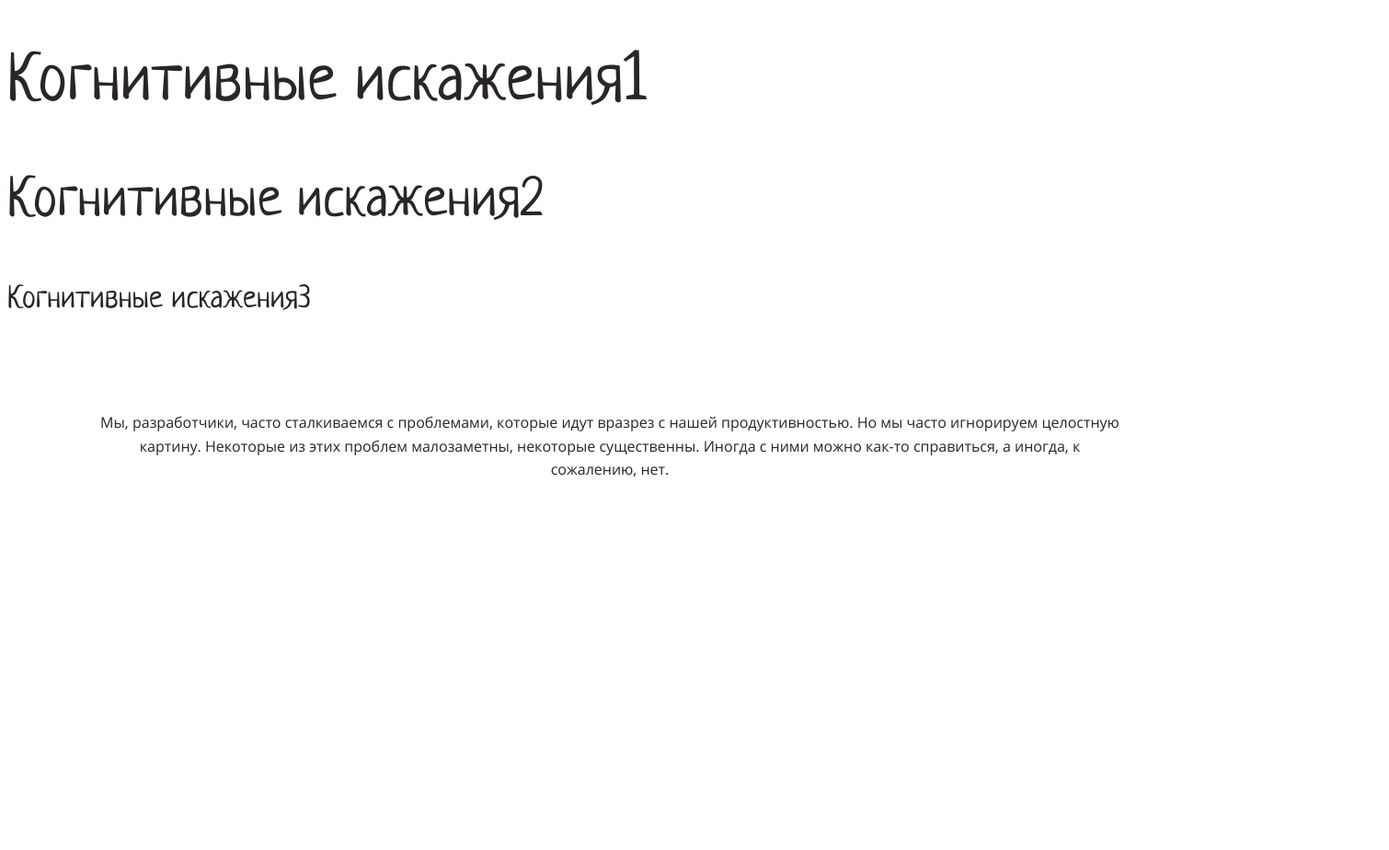
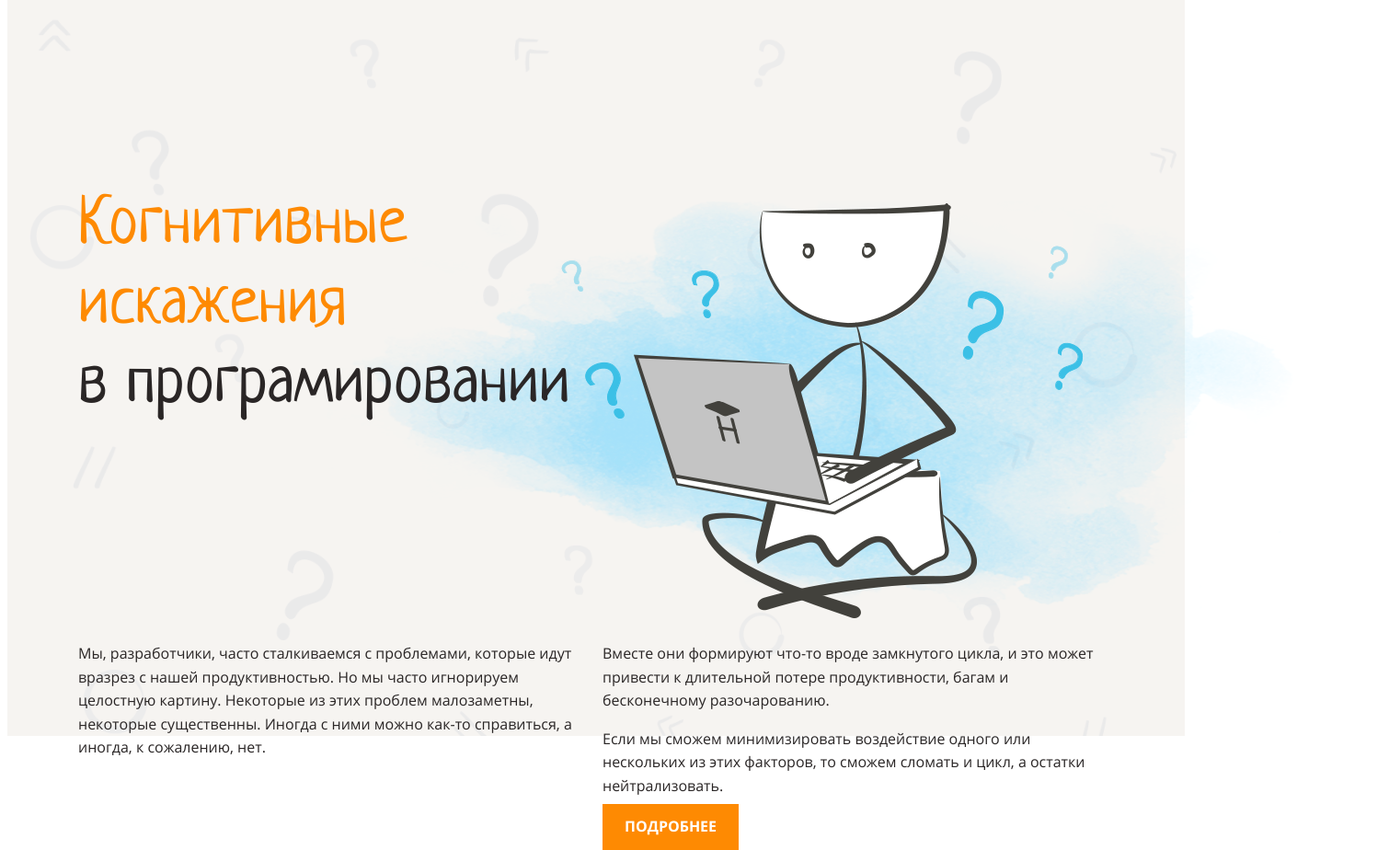
Before and after one commit to Melderey/layout-designer-project-lvl1, a website: page src/index.html in a window 1280 px wide. Shown: the whole page at 92% size, 1510 px wide, since content can reach past the window. Before the commit the page ends 800 px from the top, so only its background shows below. Drawn offline with Linux system fonts and the light colour scheme; files whose address does not match are found by name.

Commit message:
Feat: add a header page

```diff
--- a/src/index.html
+++ b/src/index.html
@@ -9,18 +9,56 @@
     <link rel="stylesheet" href="styles/style.css" />
   </head>
   <body>
-    <h1>Когнитивные искажения1</h1>
-    <h2>Когнитивные искажения2</h2>
-    <h3>Когнитивные искажения3</h3>
-    <header></header>
-    <section>
-      <p>
-        Мы, разработчики, часто сталкиваемся с проблемами, которые идут вразрез
-        с нашей продуктивностью. Но мы часто игнорируем целостную картину.
-        Некоторые из этих проблем малозаметны, некоторые существенны. Иногда с
-        ними можно как-то справиться, а иногда, к сожалению, нет.
-      </p>
-    </section>
+    <header>
+      <div class="bg-before">
+        <div class="container">
+          <div class="main-img">
+            <img
+              src="../images/main.png"
+              alt="Изображение задумчивого человечка работающего за компьютером"
+            />
+          </div>
+          <div class="header-h1">
+            <h1>
+              Когнитивные <br />искажения <br />
+              <span class="header-h1-span">в програмировании</span>
+            </h1>
+          </div>
+          <div class="text-columns">
+            <div class="first-column">
+              <p>
+                Мы, разработчики, часто сталкиваемся с проблемами, которые идут
+                вразрез с нашей продуктивностью. Но мы часто игнорируем
+                целостную картину. Некоторые из этих проблем малозаметны,
+                некоторые существенны. Иногда с ними можно как-то справиться, а
+                иногда, к сожалению, нет.
+              </p>
+            </div>
+            <div class="second-column">
+              <p>
+                Вместе они формируют что-то вроде замкнутого цикла, и это может
+                привести к длительной потере продуктивности, багам и
+                бесконечному разочарованию.
+              </p>
+              <p>
+                Если мы сможем минимизировать воздействие одного или нескольких
+                из этих факторов, то сможем сломать и цикл, а остатки
+                нейтрализовать.
+              </p>
+              <div>
+                <a
+                  href="#5 когнитивных искажений о существовании которых стоит помнить"
+                  class="botton-header"
+                  >ПОДРОБНЕЕ</a
+                >
+                <!-- нужно будет поправить на нормальную ссылку -->
+              </div>
+            </div>
+          </div>
+        </div>
+      </div>
+    </header>
+    <section></section>
     <section></section>
     <main></main>
     <footer></footer>
--- a/src/styles/style.css
+++ b/src/styles/style.css
@@ -24,18 +24,19 @@
 }
 
 body {
+  color: #2a2626;
+  font-size: 16px;
   font-family: "Open Sans", sans-serif;
-  font-size: 16px;
   line-height: 1.6em;
-  color: #2a2626;
 }
 
 h1,
 h2,
 h3 {
+  font-weight: 400;
   font-family: "Neucha", sans-serif;
   line-height: 1.2em;
-  font-weight: 400;
+  text-align: left;
 }
 
 h1 {
@@ -50,9 +51,86 @@ h3 {
   font-size: 34px;
 }
 
-section {
-  width: 1110px;
+.container {
+  position: relative;
+
+  max-width: 1110px;
+  margin: 100px auto;
+
   text-align: center;
-  margin: 100px;
+}
 
+.bg-before::before {
+  position: absolute;
+  top: 0;
+
+  display: block;
+
+  width: 100%;
+  height: 100%;
+
+  background-color: #b09a81;
+
+  background-image: url(../../images/background.png);
+  background-repeat: no-repeat;
+  background-size: cover;
+
+  opacity: 10%;
+
+  content: "";
+
+  /* overflow: hidden; не понимаю куда нужно добавить это свойство, потмоу что если его добавить в контейнер, он режет картинку, а по макету так делать не надо */
 }
+
+.header-h1 {
+  position: absolute;
+  top: 55px;
+
+  color: #fe8a02;
+
+  text-align: left;
+}
+
+.header-h1-span {
+  color: #2a2626;
+}
+
+.main-img {
+  position: relative;
+  top: 55px;
+  right: -270px;
+
+  max-width: 100%;
+  height: 525px;
+  padding: 0;
+}
+
+.text-columns {
+  position: absolute;
+  top: 598px;
+
+  text-align: left;
+  column-count: 2;
+  column-gap: 30px;
+}
+
+.text-columns p {
+  margin-top: 0;
+}
+
+.second-column {
+  break-inside: avoid;
+}
+
+.botton-header {
+  position: absolute;
+  bottom: -40px;
+
+  padding: 12px 24px;
+
+  color: #fff;
+  font-weight: bold;
+  text-decoration: none;
+
+  background-color: #fe8a02;
+}
```
